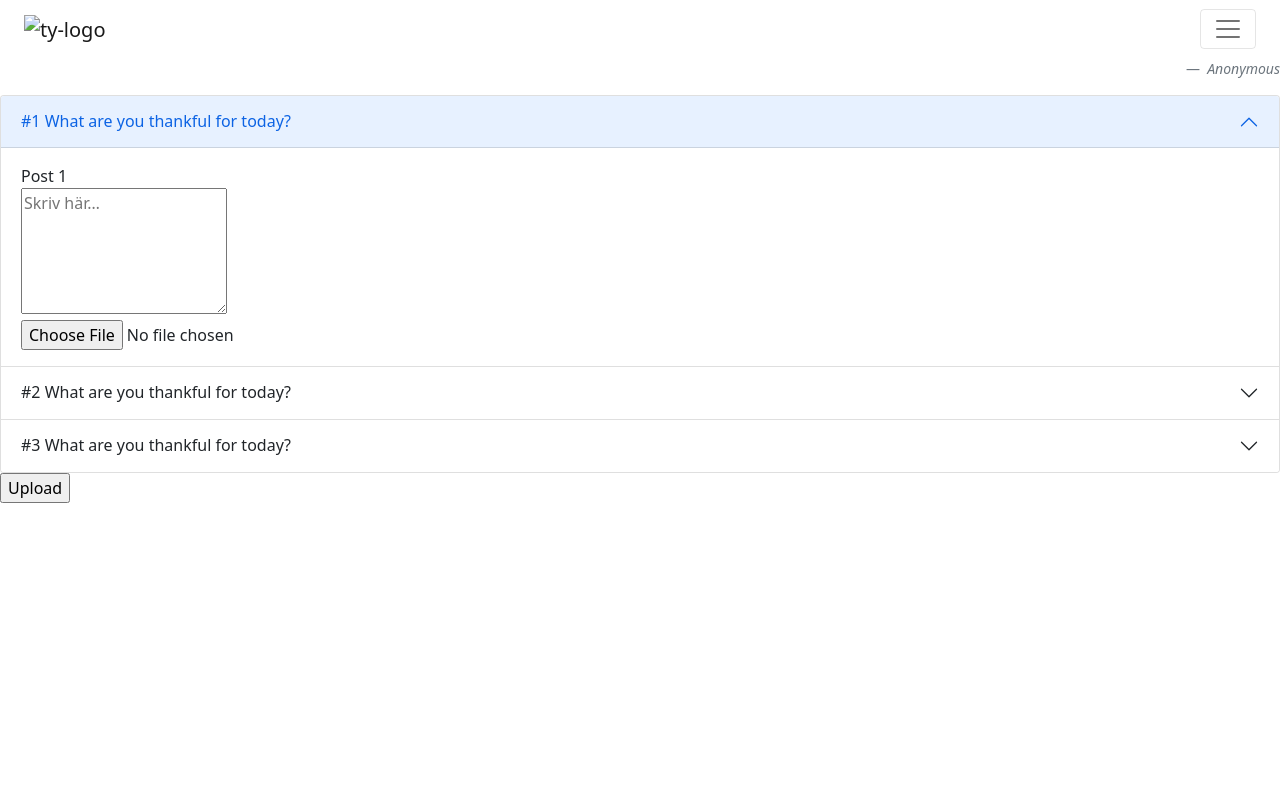
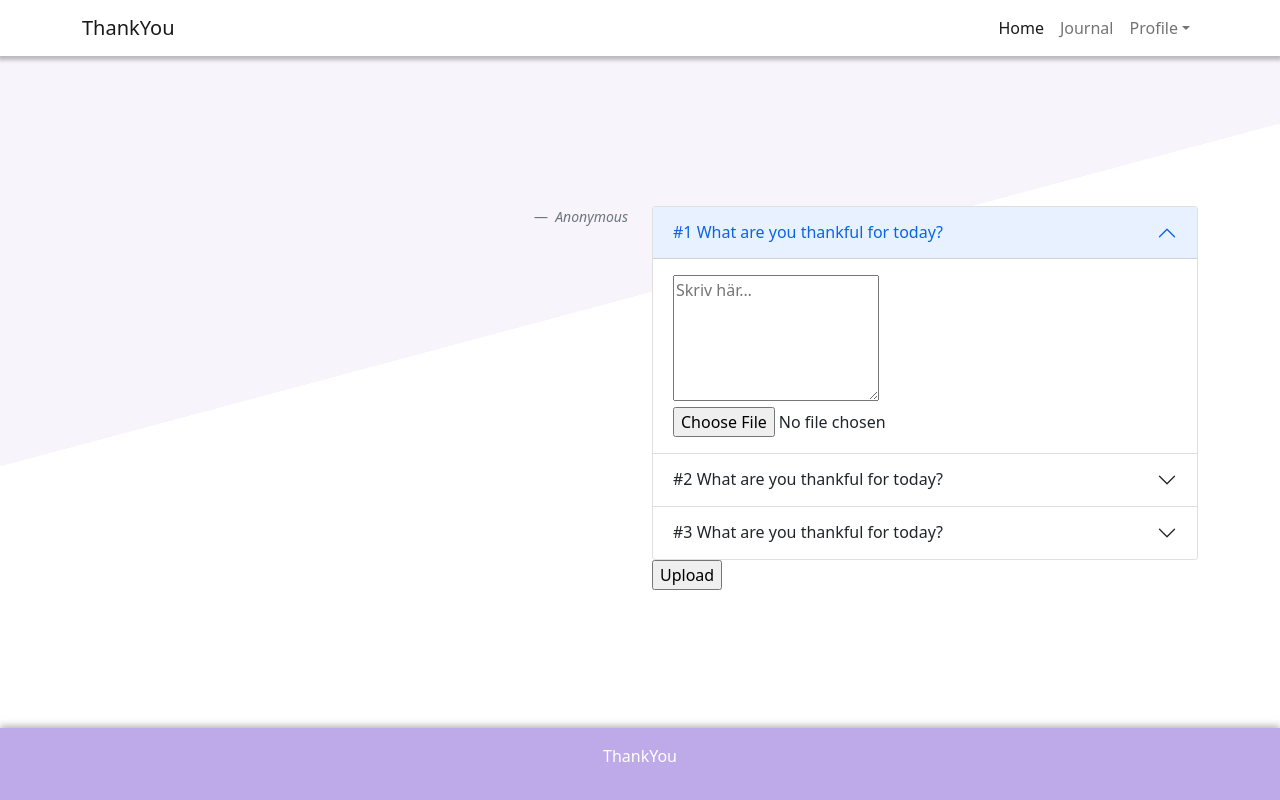
Before and after one commit to jonfra165/Thankyou, a Flask app: page / in a window 1280 px wide. Run offline with Flask 2, Linux system fonts and the light colour scheme; the visitor is signed in with stand-in values (Sample User, id 1); data comes from the database, SQL or seed files in the repository; data that the repository does not hold is empty; some libraries are stand-ins or nearby versions.

Commit message:
Design changes

```diff
--- /dev/null
+++ b/ThankYou_Kod/ThankYou/website/static/styles/style.css
@@ -0,0 +1,45 @@
+body {
+    background: linear-gradient(165deg, #f7f5fb 50%, #fff 50%) no-repeat;
+
+}
+
+.home.mt-4 {
+    margin-top: 150px !important;
+}
+
+.navbar {
+    background-color: #ffffff !important;
+    box-shadow: 0 2px 4px 2px rgba(0,0,0,0.25);
+}
+
+
+#file1, #file2, #file3 {
+    display: block;
+}
+
+.footer {
+    position: fixed;
+    left: 0;
+    bottom: 0;
+    width: 100%;
+    background-color: #bea9e9;
+    color: #ffffff;
+    text-align: center;
+    box-shadow: 0px -2px 7px 0px rgba(145,145,145,0.73);
+}
+
+.grid {
+    display: grid;
+    grid-template-columns: 1fr 1fr;
+    padding: 20px;
+  }
+
+  .grid > #posts {
+    background-color:rgb(245, 243, 243);
+    padding: 20px;
+    text-align: center;
+    margin-top: 5px;
+  }
+  .grid > #posts > small {
+    display: block;
+  }
--- a/ThankYou_Kod/ThankYou/website/templates/base.html
+++ b/ThankYou_Kod/ThankYou/website/templates/base.html
@@ -2,53 +2,53 @@
 <html lang="en">
     <head>
         <meta charset="UTF-8">
+        <meta http-equiv="X-UA-Compatible" content="IE=edge">
         <meta name="viewport" content="width=device-width, initial-scale=1, shrink-to-fit=no">
         <title>{% block title %} ThankYou {% endblock %}</title>
-    <link href="https://cdn.jsdelivr.net/npm/bootstrap@5.0.0-beta3/dist/css/bootstrap.min.css" rel="stylesheet"
-    integrity="sha384-eOJMYsd53ii+scO/bJGFsiCZc+5NDVN2yr8+0RDqr0Ql0h+rP48ckxlpbzKgwra6" crossorigin="anonymous">
-    <script src="https://ajax.googleapis.com/ajax/libs/jquery/3.2.1/jquery.min.js"></script>
+        <link rel="stylesheet" href="./static/styles/simple-calendar.css">
+        <link href="https://cdn.jsdelivr.net/npm/bootstrap@5.0.0-beta3/dist/css/bootstrap.min.css" rel="stylesheet" integrity="sha384-eOJMYsd53ii+scO/bJGFsiCZc+5NDVN2yr8+0RDqr0Ql0h+rP48ckxlpbzKgwra6" crossorigin="anonymous">
         <link rel="stylesheet" href="{{ url_for('static', filename='styles/style.css') }}" type="text/css">
     </head>
 
-
     <body>
-    <div class="row">
-        <nav class="navbar navbar-light" style="background-color: white;">
-        <div class="container-fluid">
-            <a class="navbar-brand" href="/">
-            <img src="../static/styles/favicon-ty.png" alt="ty-logo" id="nav-icon" class="img-fluid">
-            </a>
-            <button class="navbar-toggler" type="button" data-bs-toggle="collapse" data-bs-target="#navbarSupportedContent"
-            aria-controls="navbarSupportedContent" aria-expanded="false" aria-label="Toggle navigation">
+        <nav class="navbar navbar-expand-sm navbar-light bg-light" aria-label="Third navbar example">
+            <div class="container">
+              <a class="navbar-brand" href="/"><img id="navlogo" src="" alt="">ThankYou</a>
+              <button class="navbar-toggler" type="button" data-bs-toggle="collapse" data-bs-target="#navbarsExample03" aria-controls="navbarsExample03" aria-expanded="false" aria-label="Toggle navigation">
                 <span class="navbar-toggler-icon"></span>
               </button>
-            <div class="collapse navbar-collapse" id="navbarSupportedContent">
-                <ul class="navbar-nav me-auto mb-2 mb-lg-0">
+
+                <div class="collapse navbar-collapse" id="navbarsExample03">
+                    <ul class="navbar-nav ms-auto">
                         <li class="nav-item">
                             <a class="nav-link active" aria-current="page" href="/">Home</a>
                         </li>
                         <li class="nav-item">
                             <a class="nav-link" href="/calendar">Journal</a>
                         </li>
-                    <li class="nav-item">
-                    <a class="nav-link" href="/profile">Profile</a>
+                        <li class="nav-item dropdown">
+                            <a class="nav-link dropdown-toggle" href="#" id="dropdown03" data-bs-toggle="dropdown" aria-expanded="false">Profile</a>
+                            <ul class="dropdown-menu" aria-labelledby="dropdown03">
+                                <li><a class="dropdown-item" href="/profile">Settings</a></li>
+                                <li><a class="dropdown-item" href="/logout">Log out</a></li>
+                            </ul>
                         </li>
                     </ul>
-                <button type="button" id="logout" class="btn btn-outline-warning float-end"><a href="/logout">Log Out</a></button>
                 </div>
             </div>
         </nav>
-    </div>
-
-
-    <main>
+        <main class="main justify-content-center mt-4">
             <!-- Empty container -->
             {% block content %}
 
             {% endblock %}
         </main>
-    <script src="https://cdn.jsdelivr.net/npm/@popperjs/core@2.9.2/dist/umd/popper.min.js" integrity="sha384-IQsoLXl5PILFhosVNubq5LC7Qb9DXgDA9i+tQ8Zj3iwWAwPtgFTxbJ8NT4GN1R8p" crossorigin="anonymous"></script>
-    <script src="https://cdn.jsdelivr.net/npm/bootstrap@5.0.1/dist/js/bootstrap.min.js" integrity="sha384-Atwg2Pkwv9vp0ygtn1JAojH0nYbwNJLPhwyoVbhoPwBhjQPR5VtM2+xf0Uwh9KtT" crossorigin="anonymous"></script>
+        <footer class="footer mt-auto py-3">
+            <div class="container" id="footdiv">
+              <p>ThankYou</p>
+            </div>
+        </footer>
+
+        <script src="https://cdn.jsdelivr.net/npm/bootstrap@5.0.0-beta3/dist/js/bootstrap.bundle.min.js" integrity="sha384-JEW9xMcG8R+pH31jmWH6WWP0WintQrMb4s7ZOdauHnUtxwoG2vI5DkLtS3qm9Ekf" crossorigin="anonymous"></script>
     </body>
-
 </html>
--- a/ThankYou_Kod/ThankYou/website/templates/home.html
+++ b/ThankYou_Kod/ThankYou/website/templates/home.html
@@ -4,7 +4,9 @@
 
 {% block content %}
 
-<div id="quote-home">
+<div class="container home mt-4">
+    <div class="row" id="quote-home">
+        <div id="quote" class="col-sm-6">
             <figure class="text-end">
                 <blockquote class="blockquote">
                     <p>{{quote}}</p>
@@ -15,7 +17,7 @@
             </figure>
         </div>
 
-
+        <div id="postform" class="col-sm-6">
             <div class="accordion" id="accordionExample">
                 <form action="/" method="POST" enctype="multipart/form-data">
                     <div class="accordion-item">
@@ -26,11 +28,10 @@
                     </h2>
                     <div id="collapseOne" class="accordion-collapse collapse show" aria-labelledby="headingOne" data-bs-parent="#accordionExample">
                         <div class="accordion-body">
-                <label for="note1">Post 1</label><br/>
                             <textarea name="note1" id="note1" placeholder="Skriv här…" cols="20" rows="5"></textarea>
 
-                <label for="filename"></label><br/>
-                <input type="file" id="file1" name="file1"/><br/>
+                            <label for="filename"></label>
+                            <input type="file" id="file1" name="file1"/>
                         </div>
                     </div>
                     </div>
@@ -42,11 +43,10 @@
                     </h2>
                     <div id="collapseTwo" class="accordion-collapse collapse" aria-labelledby="headingTwo" data-bs-parent="#accordionExample">
                         <div class="accordion-body">
-                <label for="note2">Post 2</label><br/>
                             <textarea name="note2" id="note2" placeholder="Skriv här…" cols="20" rows="5"></textarea>
 
                             <label for="filename"></label><br/>
-                <input type="file" id="file2" name="file2"/><br/>
+                            <input type="file" id="file2" name="file2"/>
                         </div>
                     </div>
                     </div>
@@ -58,11 +58,10 @@
                     </h2>
                     <div id="collapseThree" class="accordion-collapse collapse" aria-labelledby="headingThree" data-bs-parent="#accordionExample">
                         <div class="accordion-body">
-                <label for="note3">Post 3</label><br/>
                             <textarea name="note3" id="note3" placeholder="Skriv här…" cols="20" rows="5"></textarea>
 
-                <label for="filename"></label><br/>
-                <input type="file" id="file3" name="file3"/><br/>
+                            <label for="filename"></label>
+                            <input type="file" id="file3" name="file3"/>
                         </div>
                     </div>
                     </div>
@@ -70,4 +69,6 @@
                 </form>
             </div>
         </div>
+    </div>
+</div>
 {% endblock %}
```
Also changed, not shown: ThankYou_Kod/ThankYou/website/templates/calendar.html (+5 -22 lines), ThankYou_Kod/ThankYou/website/templates/login.html (+0 -7 lines), ThankYou_Kod/ThankYou/website/static/styles/background.png (added), ThankYou_Kod/ThankYou/website/static/styles/logo.png (added), ThankYou_Kod/ThankYou/website/static/styles/logolight.png (added), ThankYou_Kod/ThankYou/website/static/styles/thankyouback.png (added), ThankYou_Kod/ThankYou/website/static/uploads/ahrling-col.jpg (added), ThankYou_Kod/ThankYou/website/static/uploads/gillis-col.jpg (added), ThankYou_Kod/ThankYou/website/static/uploads/nike-col.jpg (added). Lines whose indentation alone changed are shown as unchanged.
